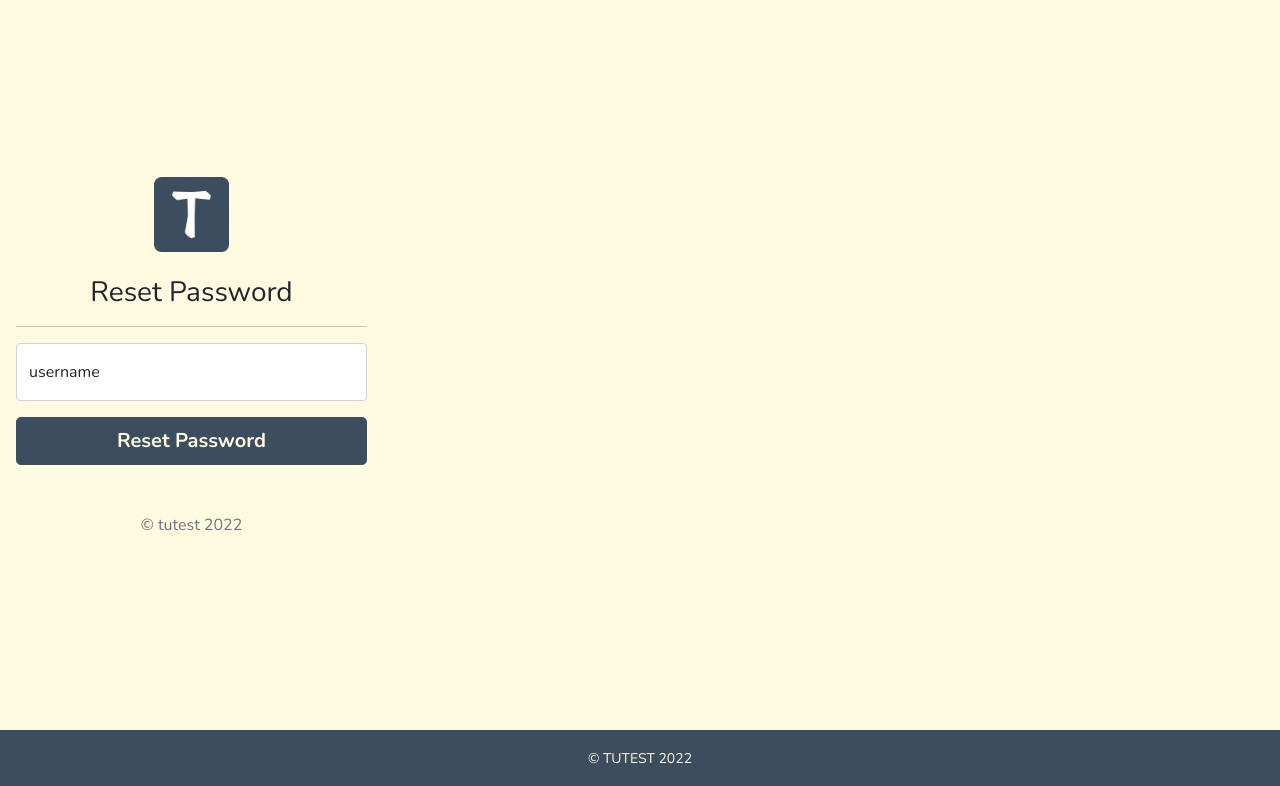
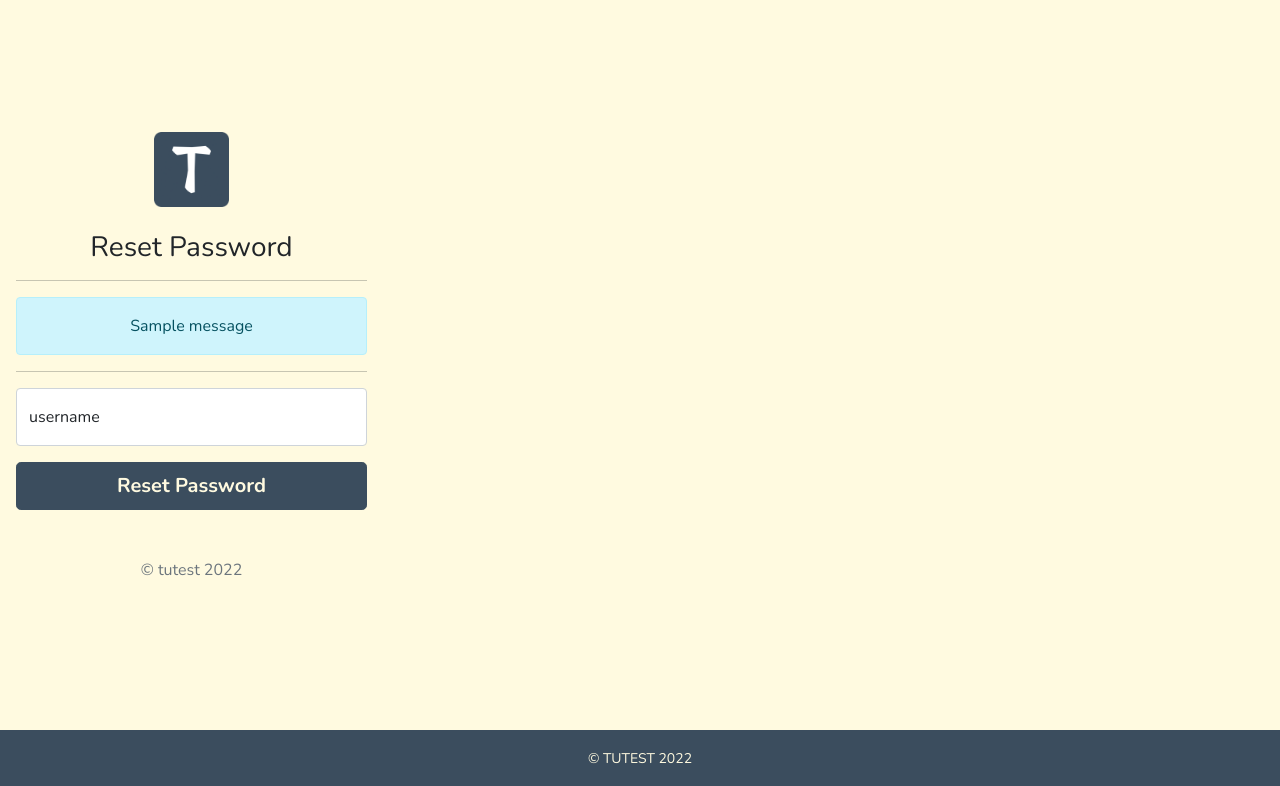
Before and after one commit to GcvKishore/TMS, a Django app: page /account/forgot-password/ in a window 1280 px wide. Shown: the part 70-856 px from the top of the page. Run offline with Django 4.2, Linux system fonts and the light colour scheme; tables that the repository leaves empty hold one stand-in row (values such as "Sample post"); one stand-in notice (Sample message) is shown; some libraries are stand-ins or nearby versions.

Commit message:
Resolve messages display bugs

```diff
--- a/accounts/views.py
+++ b/accounts/views.py
@@ -1,5 +1,6 @@
 import datetime
 
+from django.contrib import messages
 from django.contrib.auth import login, authenticate
 from django.shortcuts import render, redirect
 from django.http import HttpResponse
@@ -97,8 +98,9 @@ def forgotPassword(request):
                                          creates_on=datetime.datetime.now()).save()
             if emailPasswordResetLink(token, user.email, request.get_host()):
                 # create token and send email
+                messages.success(request,
+                                 'Password resent link sent to your mail. Check your email for further steps...')
                 return render(request, 'accounts/forgot-password.html', {
-                    'success_message': "Password resent link sent to your mail. Check your email for further steps...",
                     'link_status': 'sent'
                 })
         else:
@@ -115,9 +117,8 @@ def changePassword(request, token):
     reset_password = ResetPassword.objects.get(forgot_password_token=token)
 
     if datetime.datetime.now() - reset_password.creates_on > datetime.timedelta(minutes=5):
-        return render(request, 'accounts/change-password.html', {
-            'timeout_error': "Time out error: Link is no longer valid"
-        })
+        messages.error(request, 'Time out error: Link is no longer valid. Please request a new link.')
+        return redirect('account:forgot-password')
 
     if request.method == 'POST':
         password1 = request.POST['password1']
@@ -136,5 +137,6 @@ def changePassword(request, token):
         user = reset_password.owner
         user.set_password(password1)
         user.save()
+        messages.success(request, 'Password reset was successful. Log in using new password ')
         return redirect('account:sign-in')
     return render(request, 'accounts/change-password.html')
--- a/templates/accounts/forgot-password.html
+++ b/templates/accounts/forgot-password.html
@@ -46,22 +46,32 @@
                      width="75px" class="mb-4">
                 <h1 class="h3 mb-3 fw-normal">Reset Password</h1>
                 <hr>
-                {% if success_message %}
-                    <div class="alert alert-success" role="alert">
-                        {{ success_message }}
-                    </div>
-                    <hr>
-                {% endif %}
-                {% if system_error %}
-                    <div class="alert alert-danger" role="alert">
-                        {{ system_error }}
-                    </div>
+                {% if messages %}
+                    {% for message in messages %}
+                        {% if message.tags == 'error' %}
+                            <div class="alert alert-danger" role="alert">
+                                {{ message }}
+                            </div>
+                            <hr>
+                        {% elif message.tags == 'error' %}
+                            <div class="alert alert-success" role="alert">
+                                {{ message|safe }}
+                            </div>
+                            <hr>
+                        {% else %}
+                            <div class="alert alert-info" role="alert">
+                                {{ message|safe }}
+                            </div>
+                            <hr>
+                        {% endif %}
+                    {% endfor %}
                 {% endif %}
                 {% if error_message %}
                     <div class="alert alert-danger" role="alert">
                         Username doesn't exists. Please try again or <a href="{% url 'account:sign-up-as' %}">click
                         here</a> to register.
                     </div>
+                    <hr>
                 {% endif %}
                 {% if link_status != 'sent' %}
                     <div class="form-floating mb-3">
```
Also changed, not shown: templates/accounts/sign-in.html (+7 -0 lines).
